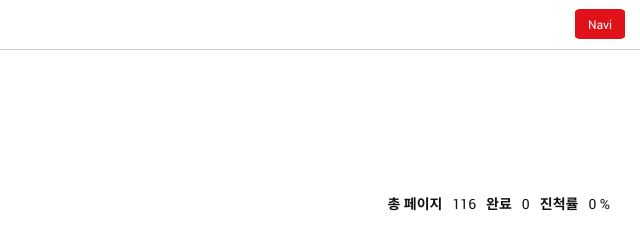
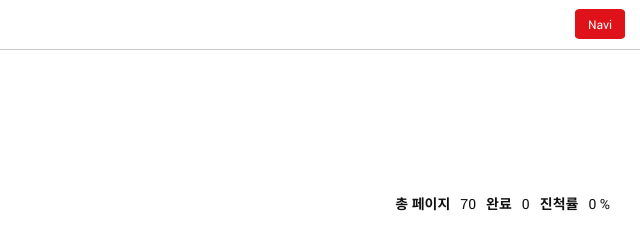
Before and after one commit to hanseulgi/canon-admin, a website: page workspace/html/index.html in a window 1280 px wide. Shown: the top 248 px of the page, 640-1280 px from the left. Drawn offline with nearby package versions, Linux system fonts and the light colour scheme; files that its build step writes are made by us from their sources.

Commit message:
[한슬기] path 수정

```diff
--- a/workspace/html/index.html
+++ b/workspace/html/index.html
@@ -1756,7 +1756,7 @@
                 <!-- // Path -->
 
                 <!-- Path -->
-                <div id="path2" class="component path-wrap on">
+                <div id="path2" class="component path-wrap">
                     <h2>ADMIN (IA TBD)</h2>
                     <div class="pub-list" style="display:none">
                         <dl>
@@ -3305,15 +3305,17 @@
 
 
         /* 값 구하기 */
-        let $total = $('.pub-list').find('.tr').length; //총 페이지 갯수
-        let $finish = $('.pub-list').find('.finish').length; //완료 갯수
-        let $percent = Math.floor($finish / $total * 100); // 진척률
-
-        $('.pub-list').find('.page_total').text($total);
-        $('.pub-list').find('.page_finish').text($finish);
-        $('.pub-list').find('.page_percent').text(`${$percent} %`);
-
-
+        $('.path-wrap').each(function () {
+
+            let $total = $(this).find('.pub-list').find('.tr').length; //총 페이지 갯수
+            let $finish = $(this).find('.pub-list').find('.finish').length; //완료 갯수
+            let $percent = Math.floor($finish / $total * 100); // 진척률
+
+            $(this).find('.pub-list').find('.page_total').text($total);
+            $(this).find('.pub-list').find('.page_finish').text($finish);
+            $(this).find('.pub-list').find('.page_percent').text(`${$percent} %`);
+
+        });
         // $(".tab-list li a").on("click", function (e) {
         //     e.preventDefault();
         //     let $target = $(this).attr('href');
```
Also changed, not shown: dist/html/index.html, dist/html/main.html (deleted).
